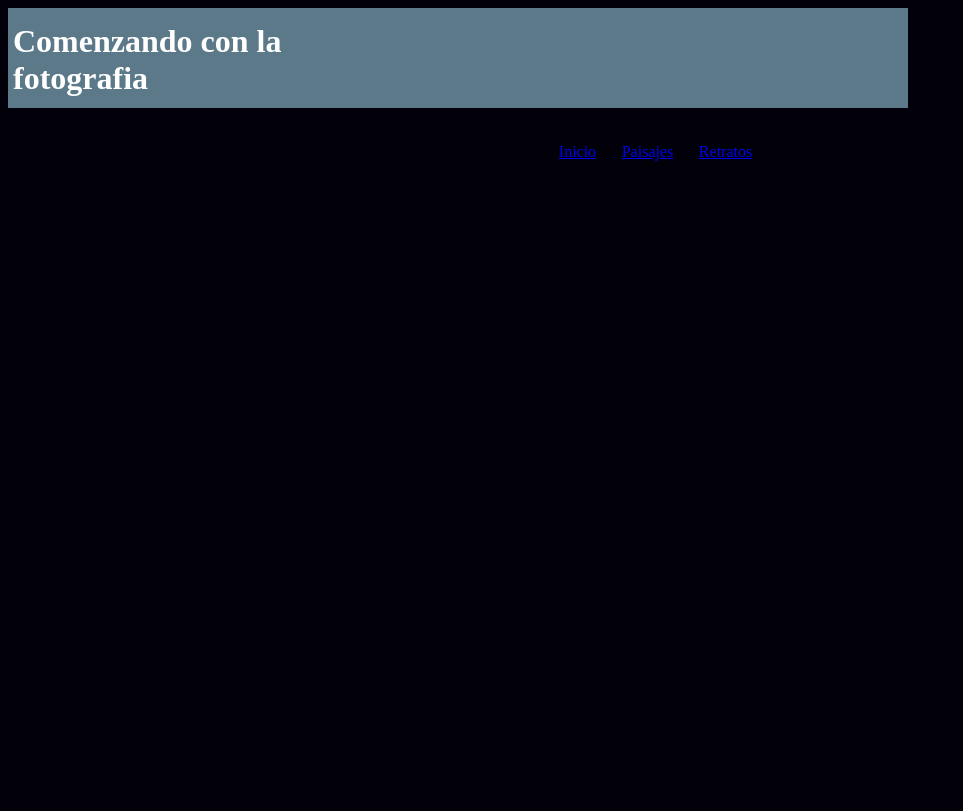
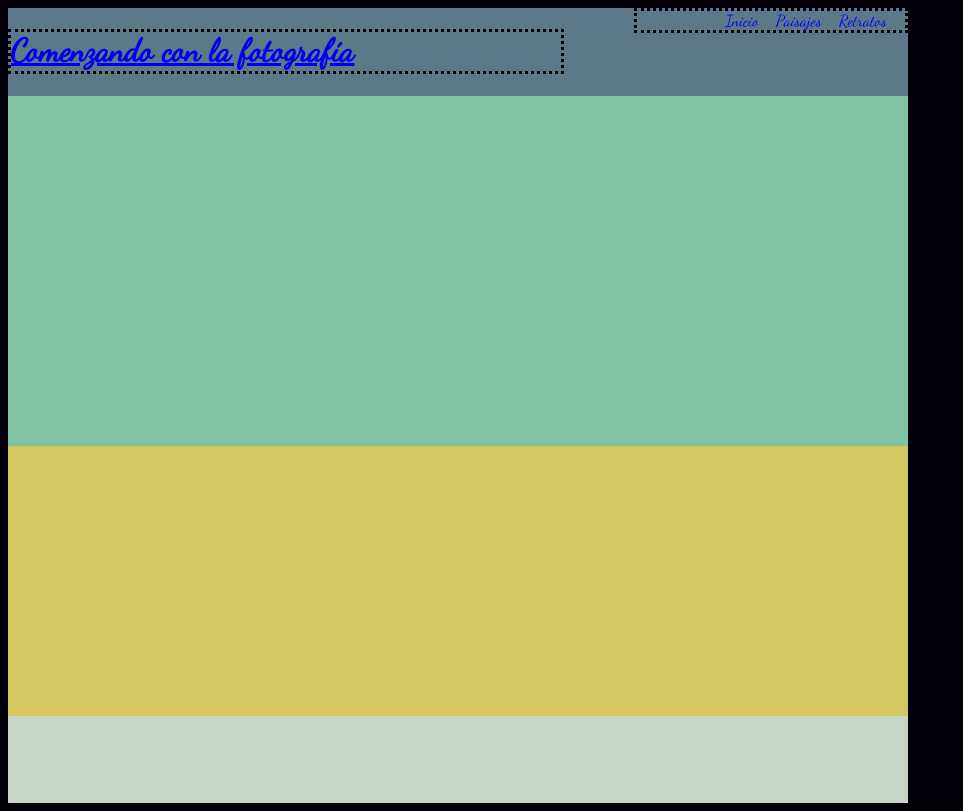
Before and after one commit to gerantony/GERMAN_MEDINA_CSS, a plain HTML site: page index.html in a window 1280 px wide. Shown: the whole page, without its empty margins (0-963 px from the left). Drawn offline with Linux system fonts and the light colour scheme; a web font is replaced by a local one.

Commit message:
Areas de index
Colocacion de colores de fondo a las cajas debajo del header

```diff
--- a/css/estilo.css
+++ b/css/estilo.css
@@ -1,35 +1,47 @@
 @font-face {
   font-family: 'DancingScript';
-  src: url(..fuentes/DancingScript-Regular.otf);
+  src: url(../fuentes/DancingScript-Regular.otf);
 }
 body{
   background-color:#02010a;
-  font-family: DancingScript;
+  font-family: 'DancingScript', arial;
 }
-header{
-  background-color: #5b7989;
+#cabecera{
+  background-color: #5B7989;
   width: 900px;
-  height: 100px;
-  top: 0;
+
 }
-nav{
-  width: 40%;
-  height: 100px;
+#titulo{
+  display: inline-block;
+  text-decoration: none;
+  border: dotted;
+  width: 550px;
+}
+#menu{
+  display: inline-block;
+  border: dotted;
+  width: 250px;
+  text-align: right;
+  padding-right: 2%;
   float: right;
+  height: 90%;
 }
-header h1{
-  display: block;
-  margin: 5px;
-  padding: 15px 0px;
-  height: 100%;
-  width: 40%;
-  color: white;
+#menu a{
+  text-decoration: none;
+  padding-left: 5%;
 }
-header a{
-  margin: 0.5% 3%;
+.imagen1{
+  width: 900px;
+  height: 350px;
+  background-color: #82C3A6;
 }
-#contenido{
+.imagen2{
   width: 900px;
-  display: flex;
-  flex-flow: row wrap;
+  height: 270px;
+  background-color: #D5C75F;
 }
+#piedepagina{
+  width: 900px;
+  height: 87px;
+  background-color: #C6D5C5;
+}
--- a/index.html
+++ b/index.html
@@ -12,24 +12,27 @@
   <body>
     <div class="contenido">
       <header id=cabecera>
-          <h1>Comenzando con la fotografia</h1>
-          <nav id=menu>
-            <a href="#">Inicio</a>
-            <a href="#">Paisajes</a>
-            <a href="#">Retratos</a>
-          </nav>
+        <!-- Título de la página -->
+        <h1 id="titulo">
+          <a href="index.html"><strong>Comenzando con la fotografía</strong></a>
+        </h1>
+        <!-- MENU de página -->
+        <nav id="menu">
+          <a href="#">Inicio</a>
+          <a href="#">Paisajes</a>
+          <a href="#">Retratos</a>
+        </nav>
       </header>
       <section id=centro>
         <div class="imagen1">
 
         </div>
-        <div class="imeagen2">
+        <div class="imagen2">
 
         </div>
       </section>
       <footer id=piedepagina>
 
-
       </footer>
     </div>
   </body>
```
